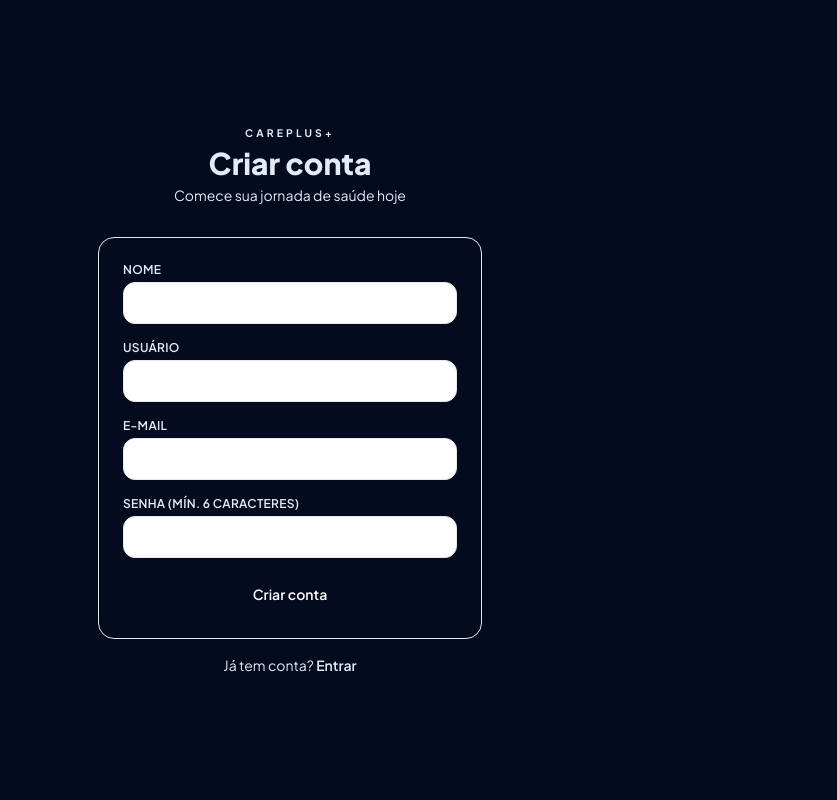
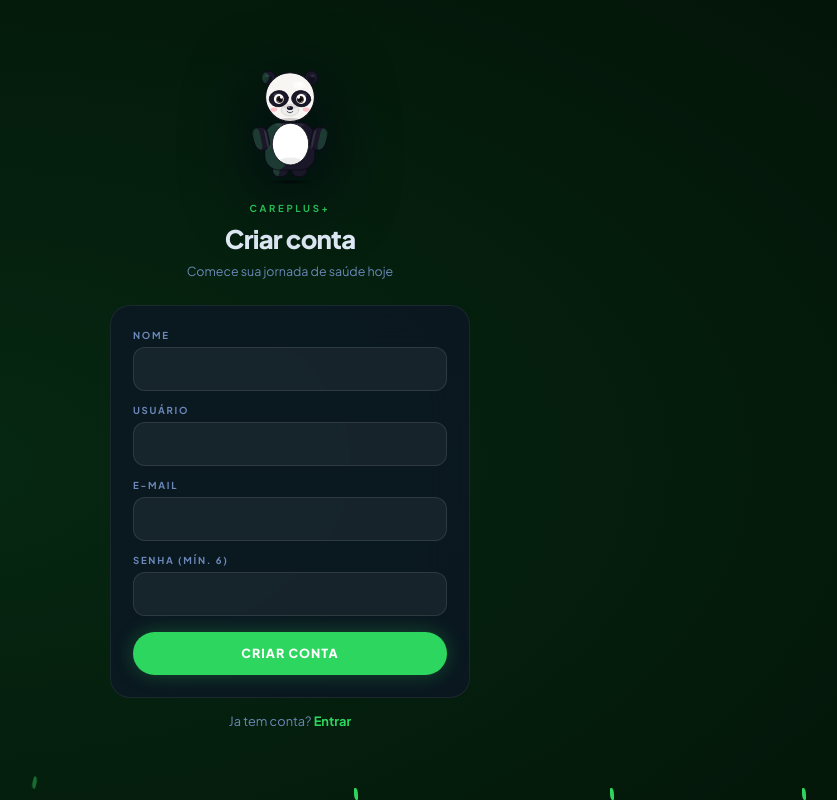
Before and after one commit to cauabackend/Careplus, a React (Vite) app: page / in a window 1280 px wide. Both pictures are taken after a click on the button "Criar conta". Shown: the whole page, without its empty margins (350-1187 px from the left). Built offline with nearby package versions, Linux system fonts and the light colour scheme.

Commit message:
feat(RegisterPage): redesign with glassmorphism and improved UX

```diff
--- a/src/pages/RegisterPage/RegisterPage.jsx
+++ b/src/pages/RegisterPage/RegisterPage.jsx
@@ -1,11 +1,35 @@
+// src/pages/RegisterPage/RegisterPage.jsx
 import { useState } from 'react'
+import { motion } from 'framer-motion'
 import { api } from '../../services/api'
 import { useAuth } from '../../context/AuthContext'
+import PandaMascot from '../../components/PandaMascot/PandaMascot'
+
+const inputStyle = {
+  width: '100%',
+  background: 'rgba(255,255,255,0.05)',
+  border: '1px solid rgba(255,255,255,0.10)',
+  borderRadius: '12px',
+  padding: '11px 14px',
+  color: 'var(--text-primary)',
+  fontSize: '0.82rem',
+  fontFamily: 'inherit',
+  outline: 'none',
+  transition: 'border-color 0.18s',
+  boxSizing: 'border-box',
+}
+
+const labelStyle = {
+  display: 'block',
+  fontSize: '0.6rem', fontWeight: '700',
+  letterSpacing: '0.18em', textTransform: 'uppercase',
+  color: 'var(--text-muted)', marginBottom: '5px',
+}
 
 export default function RegisterPage({ onSwitchToLogin }) {
   const { login } = useAuth()
-  const [form, setForm]       = useState({ first_name: '', username: '', email: '', password: '' })
-  const [erro, setErro]       = useState(null)
+  const [form,    setForm]    = useState({ first_name: '', username: '', email: '', password: '' })
+  const [erro,    setErro]    = useState(null)
   const [loading, setLoading] = useState(false)
 
   function handleChange(e) {
@@ -27,64 +51,141 @@ export default function RegisterPage({ onSwitchToLogin }) {
     }
   }
 
-  const inputClass = 'w-full rounded-xl border border-border dark:border-d-border bg-bg dark:bg-d-bg text-text dark:text-d-text px-4 py-2.5 text-sm focus:outline-none focus:ring-2 focus:ring-cp-teal transition'
-  const labelClass = 'block text-xs font-semibold text-muted dark:text-d-muted mb-1 uppercase tracking-wide'
+  return (
+    <div
+      className="app-bg vw-good"
+      style={{
+        minHeight: '100dvh',
+        display: 'flex',
+        alignItems: 'center',
+        justifyContent: 'center',
+        padding: '24px 16px',
+        position: 'relative',
+        overflow: 'hidden',
+      }}
+    >
+      {/* Partículas */}
+      {[10, 30, 55, 75, 90].map((left, i) => (
+        <div
+          key={i}
+          className="particle"
+          style={{ left: `${left}%`, bottom: 0, '--delay': `${i * 1.8}s`, '--dur': '14s' }}
+        />
+      ))}
 
-  return (
-    <main className="min-h-screen flex items-center justify-center bg-bg dark:bg-d-bg px-4">
-      <div className="w-full max-w-sm">
-        <div className="text-center mb-8">
-          <div className="text-[0.65rem] font-bold tracking-[0.3em] uppercase text-muted dark:text-d-muted mb-1">
+      <motion.div
+        initial={{ opacity: 1, y: 16 }}
+        animate={{ opacity: 1, y: 0 }}
+        transition={{ duration: 0.45, ease: [0.4, 0, 0.2, 1] }}
+        style={{ width: '100%', maxWidth: '360px', position: 'relative', zIndex: 1 }}
+      >
+        {/* Panda + logo */}
+        <div style={{ textAlign: 'center', marginBottom: '24px' }}>
+          <PandaMascot healthState="good" size="sm" />
+          <div style={{
+            fontSize: '0.6rem', fontWeight: '700',
+            letterSpacing: '0.28em', textTransform: 'uppercase',
+            color: 'var(--accent)', marginTop: '10px', marginBottom: '4px',
+          }}>
             CarePlus+
           </div>
-          <h1 className="font-sora text-3xl font-extrabold text-text dark:text-d-text">
+          <h1 style={{
+            fontSize: '1.6rem', fontWeight: '800',
+            color: 'var(--text-primary)', letterSpacing: '-0.03em',
+          }}>
             Criar conta
           </h1>
-          <p className="text-sm text-muted dark:text-d-muted mt-1">
+          <p style={{ fontSize: '0.78rem', color: 'var(--text-muted)', marginTop: '4px' }}>
             Comece sua jornada de saúde hoje
           </p>
         </div>
 
-        <form onSubmit={handleSubmit} className="bg-card dark:bg-d-card border border-border dark:border-d-border rounded-2xl p-6 space-y-4">
+        {/* Form */}
+        <form
+          onSubmit={handleSubmit}
+          className="glass"
+          style={{ borderRadius: '20px', padding: '22px' }}
+        >
           {erro && (
-            <div role="alert" className="text-sm text-red-500 bg-red-50 dark:bg-red-950/30 border border-red-200 dark:border-red-800 rounded-xl px-4 py-3">
+            <motion.div
+              initial={{ opacity: 1, y: -4 }}
+              animate={{ opacity: 1, y: 0 }}
+              role="alert"
+              style={{
+                fontSize: '0.78rem', fontWeight: '600',
+                background: 'rgba(255,58,58,0.12)',
+                border: '1px solid rgba(255,58,58,0.3)',
+                color: '#FF3A3A',
+                borderRadius: '10px', padding: '10px 14px',
+                marginBottom: '14px',
+              }}
+            >
               {erro}
-            </div>
+            </motion.div>
           )}
 
-          <div>
-            <label htmlFor="first_name" className={labelClass}>Nome</label>
-            <input id="first_name" name="first_name" type="text" required value={form.first_name} onChange={handleChange} className={inputClass} />
-          </div>
-          <div>
-            <label htmlFor="username" className={labelClass}>Usuário</label>
-            <input id="username" name="username" type="text" required autoComplete="username" value={form.username} onChange={handleChange} className={inputClass} />
-          </div>
-          <div>
-            <label htmlFor="email" className={labelClass}>E-mail</label>
-            <input id="email" name="email" type="email" required value={form.email} onChange={handleChange} className={inputClass} />
-          </div>
-          <div>
-            <label htmlFor="password" className={labelClass}>Senha (mín. 6 caracteres)</label>
-            <input id="password" name="password" type="password" required minLength={6} autoComplete="new-password" value={form.password} onChange={handleChange} className={inputClass} />
-          </div>
+          {[
+            { id: 'first_name', label: 'Nome',     type: 'text',     autocomplete: 'given-name' },
+            { id: 'username',   label: 'Usuário',   type: 'text',     autocomplete: 'username'   },
+            { id: 'email',      label: 'E-mail',    type: 'email',    autocomplete: 'email'      },
+            { id: 'password',   label: 'Senha (mín. 6)',type:'password', autocomplete: 'new-password'},
+          ].map(field => (
+            <div key={field.id} style={{ marginBottom: '12px' }}>
+              <label htmlFor={field.id} style={labelStyle}>{field.label}</label>
+              <input
+                id={field.id}
+                name={field.id}
+                type={field.type}
+                required
+                minLength={field.id === 'password' ? 6 : undefined}
+                autoComplete={field.autocomplete}
+                value={form[field.id]}
+                onChange={handleChange}
+                style={inputStyle}
+                onFocus={e => { e.target.style.borderColor = 'var(--accent)' }}
+                onBlur={e  => { e.target.style.borderColor = 'rgba(255,255,255,0.10)' }}
+              />
+            </div>
+          ))}
 
           <button
             type="submit"
             disabled={loading}
-            className="w-full bg-cp-teal hover:bg-[#00a8c4] disabled:opacity-60 text-white font-semibold rounded-full py-2.5 text-sm transition-colors"
+            style={{
+              width: '100%',
+              background: 'var(--accent)',
+              color: '#fff',
+              fontSize: '0.78rem', fontWeight: '800',
+              letterSpacing: '0.08em', textTransform: 'uppercase',
+              padding: '12px', borderRadius: '999px', border: 'none',
+              cursor: loading ? 'not-allowed' : 'pointer',
+              opacity: loading ? 0.65 : 1,
+              fontFamily: 'inherit',
+              boxShadow: '0 0 20px var(--accent-glow)',
+              marginTop: '4px',
+            }}
           >
-            {loading ? 'Criando conta…' : 'Criar conta'}
+            {loading ? 'Criando...' : 'Criar conta'}
           </button>
         </form>
 
-        <p className="text-center text-sm text-muted dark:text-d-muted mt-4">
-          Já tem conta?{' '}
-          <button onClick={onSwitchToLogin} className="text-cp-teal font-semibold hover:underline">
+        <p style={{
+          textAlign: 'center', fontSize: '0.8rem',
+          color: 'var(--text-muted)', marginTop: '14px',
+        }}>
+          Ja tem conta?{' '}
+          <button
+            onClick={onSwitchToLogin}
+            style={{
+              background: 'none', border: 'none', cursor: 'pointer',
+              color: 'var(--accent)', fontWeight: '700',
+              fontFamily: 'inherit', fontSize: 'inherit',
+            }}
+          >
             Entrar
           </button>
         </p>
-      </div>
-    </main>
+      </motion.div>
+    </div>
   )
 }
```
